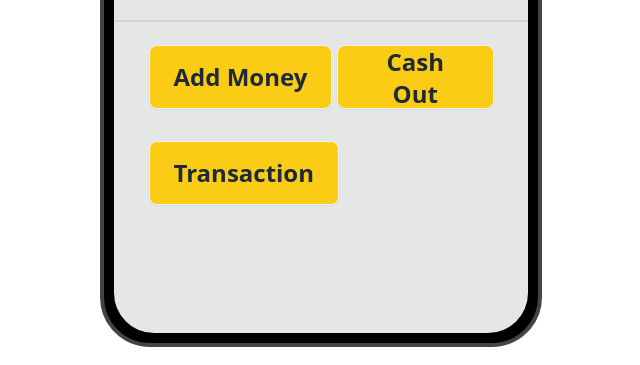
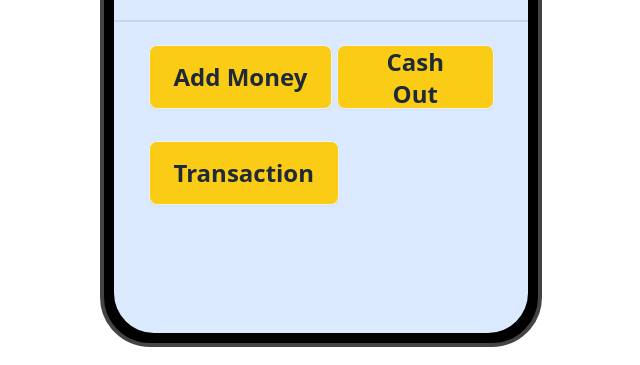
Before and after one commit to Sadia-js/payoo-mfs-dom-with-function, a plain HTML site: page home.html in a window 1280 px wide. Shown: the part 435-800 px from the top of the page, without its empty margins (319-959 px from the left). Drawn offline with nearby package versions, Linux system fonts and the light colour scheme.

Commit message:
Chore : Changed background colors of artboard

```diff
--- a/home.html
+++ b/home.html
@@ -35,7 +35,7 @@
       <div class="mockup-phone">
         <div class="camera"></div>
         <div class="display">
-          <div class="artboard artboard-demo phone-3">
+          <div class="artboard bg-blue-100 artboard-demo phone-3">
             <div class="stats shadow">
               <div class="stat">
                 <div class="stat-desc text-lg">Available Balance</div>
```
Also changed, not shown: index.html (+1 -1 lines).
